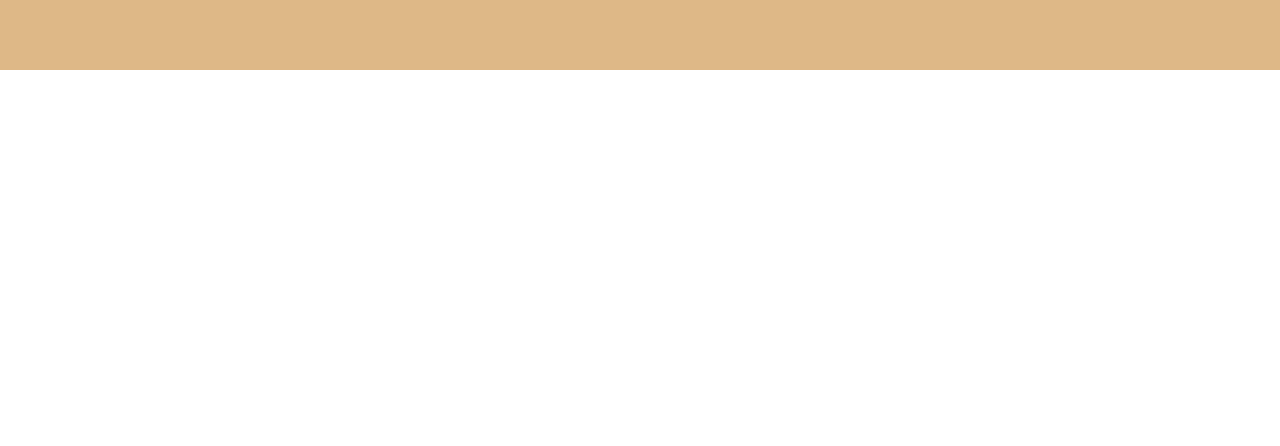
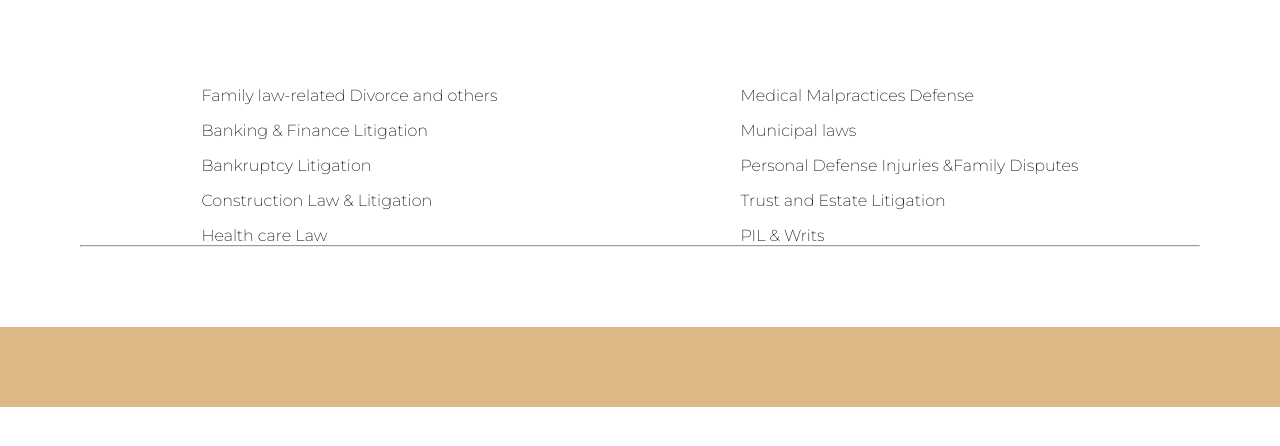
Before and after one commit to Shlok1999/LEAD-Legal-Associates, a website: page public/services.html in a window 1280 px wide. Shown: the part 190-636 px from the top of the page. Drawn offline with Linux system fonts and the light colour scheme; files whose address does not match are found by name.

Commit message:
service being made

```diff
--- a/public/services.html
+++ b/public/services.html
@@ -1,5 +1,6 @@
 <!DOCTYPE html>
 <html lang="en">
+
 <head>
     <meta charset="UTF-8">
     <meta http-equiv="X-UA-Compatible" content="IE=edge">
@@ -12,7 +13,9 @@
     <link href="https://fonts.googleapis.com/css2?family=Montserrat:wght@200&display=swap" rel="stylesheet">
     <title>Document</title>
     <link rel="stylesheet" href="./styles/style.css">
+    <link rel="stylesheet" href="./styles/services.css">
 </head>
+
 <body>
     <script src="./js/script.js"></script>
 
@@ -22,7 +25,16 @@
         <div class="right-nav-services">
             <div class="right-services service-3"><a href="/index.html">Home</a></div>
             <div class="right-services service-1"><a href="/about.html">About</a></div>
-            <div class="right-services service-2"><a href="/services.html">Services</a></div>
+            <div class="right-services service-2">
+                <a href="/services.html">Services</a>
+                <div class="dropdown" style=" display: flex; flex-wrap: wrap; background-color: white;">
+                    <a class="dropdown-elements" href="/services.html" style="font-size: 20px;">Family Law</a>
+                    <a class="dropdown-elements" href="/services.html" style="font-size: 20px;">GST services</a>
+                    <a class="dropdown-elements" href="/services.html" style="font-size: 20px;">Financial Planning</a>
+                    <a class="dropdown-elements" href="/services.html" style="font-size: 20px;">More Services</a>
+                </div>
+
+            </div>
             <div class="right-services service-4"><a href="/contact.html">Contact</a></div>
             <div class="right-services service-5"><a href="/subscribe.html">Subscribe</a></div>
         </div>
@@ -43,9 +55,32 @@
         <div class="right-services service-5"><a href="/subscribe.html">Subscribe</a></div>
     </div>
 
+    <div class="services">
+        <div class="service-bulletpoint">
+            <div class="service-bullet-left">
+                    <div><a href="#">Family law-related Divorce and others</a></div>
+                    <div><a href="#">Banking & Finance Litigation</a></div>
+                    <div><a href="#">Bankruptcy Litigation</a></div>
+                    <div><a href="#">Construction Law & Litigation</a></div>
+                    <div><a href="#">Health care Law</a></div>
+            </div>
+            <div class="service-bullet-right">
+                    <div><a href="#">Medical Malpractices Defense</a></div>
+                    <div><a href="#">Municipal laws</a></div>
+                    <div><a href="#">Personal Defense Injuries &Family Disputes</a></div>
+                    <div><a href="#">Trust and Estate Litigation</a></div>
+                    <div><a href="#">PIL & Writs</a></div>
+            </div>
+        </div>
+        <hr>
+    </div>
+
+
+
 
     <footer class="footer">
 
     </footer>
 </body>
+
 </html>
--- /dev/null
+++ b/public/styles/services.css
@@ -0,0 +1,16 @@
+.services{
+    display: flex;
+    flex-direction: column;
+    margin: 5rem;
+}
+.service-bulletpoint{
+    display: flex;
+    align-items: center;
+    justify-content: space-around;
+}
+.service-bullet-left>div{
+    margin-top: 1rem;
+}
+.service-bullet-right>div{
+    margin-top: 1rem;
+}
```
Also changed, not shown: public/about.html (+10 -1 lines), public/contact.html (+11 -3 lines), public/subscribe.html (+10 -2 lines), 1 other file.
